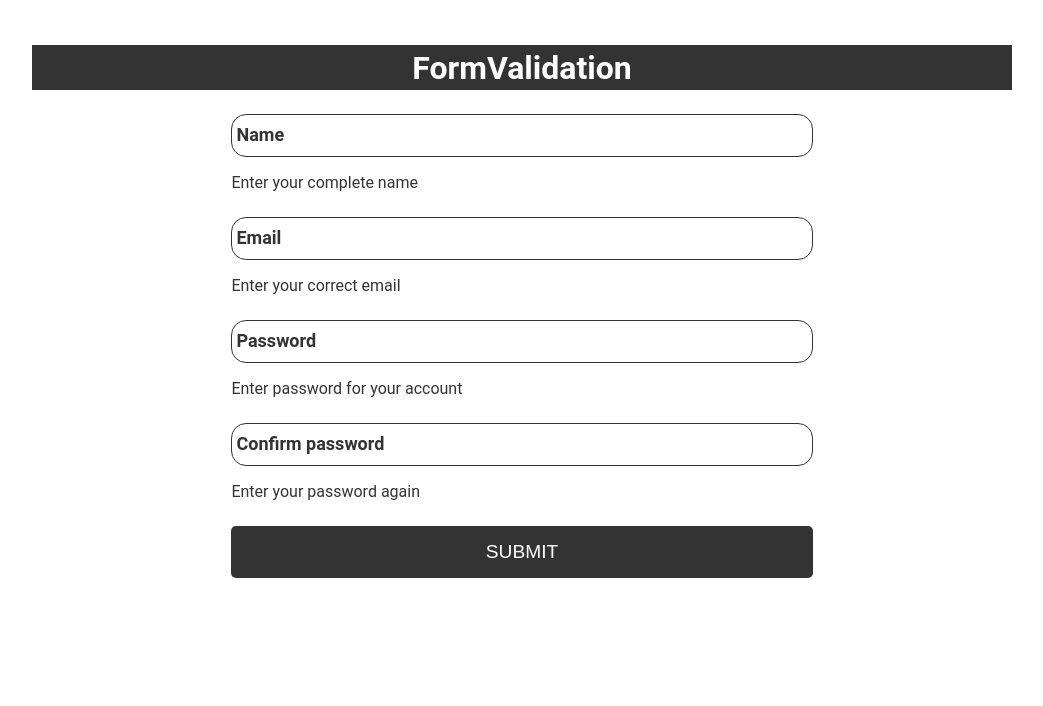
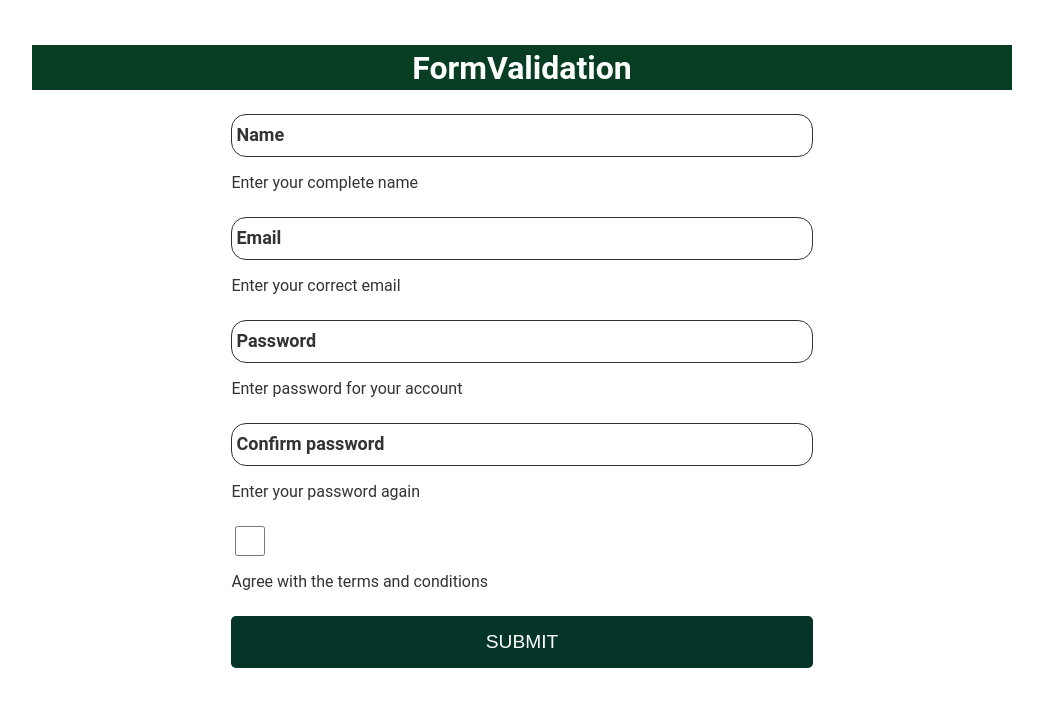
Before and after one commit to erfan-am/ChatApp, a React (Create React App) app: page / in a window 1280 px wide. Shown: the top 706 px of the page, without its empty margins (118-1161 px from the left). Built offline with nearby package versions, Linux system fonts and the light colour scheme.

Commit message:
React FormValidation

```diff
--- a/public/index.html
+++ b/public/index.html
@@ -27,7 +27,6 @@
     <title>React App</title>
   </head>
   <body>
-    <noscript>You need to enable JavaScript to run this app.</noscript>
     <div id="root"></div>
     <!--
       This HTML file is a template.
--- a/src/App.js
+++ b/src/App.js
@@ -7,6 +7,7 @@ const App =()=>{
   const [input,setInputs]=useState({
       inputs:inputsData
   })
+  const checkInput=input.inputs[4].validation.check;
 const onChangeHandler=(e,ctrlName)=>{
   const inputs=input.inputs;
   inputs[ctrlName].touched=false;
@@ -19,15 +20,21 @@ const onChangeHandler=(e,ctrlName)=>{
     )
   setInputs({inputs:inputs})
 }
+const onCheck=(ctrlName)=>{
+  const inputs=input.inputs;
+  inputs[ctrlName].validation.check=true;
+  setInputs({inputs:inputs})
 
+}
 const inputTouched=(ctrlName)=>{
   const inputs=input.inputs;
   inputs[ctrlName].touched=true;
   setInputs({inputs:inputs});
 }
-console.log(input.inputs[0]);
 
-
+const buttonHandler=()=>{
+  alert('hello this is formvalidation')
+}
 const inputsStyle=(
     input.inputs.map((input)=>(
       <Input
@@ -41,6 +48,7 @@ const inputsStyle=(
       valid={input.isValid}
       label={input.label}
       value={input.value}
+      onCheck={()=>onCheck(input.id)}
       end={input.validation.end}
       touched={input.touched}
       touchInput={()=>inputTouched(input.id)}
@@ -52,7 +60,7 @@ const inputsStyle=(
         <h1>FormValidation</h1>
           <form>
             {inputsStyle}
-            <button onClick={()=>alert('hello this is formvalidation')} type="button">SUBMIT</button>
+            <button disabled={!checkInput} onClick={buttonHandler} type="button">SUBMIT</button>
           </form>
       </div>
     )
--- a/src/App.scss
+++ b/src/App.scss
@@ -7,7 +7,7 @@
   display:block;
   background:#FFF;
   h1{
-    background-color: #333;
+    background-color: rgb(7, 61, 34);
     color: white;
     width: 100%;
     padding: 0.2rem;
@@ -22,7 +22,7 @@
      width: 100%;
      border-radius: 5px;
      outline: none;
-     background-color: #333;
+     background-color: rgb(5, 53, 41);
      color: white;
      font-size: 1.2em;
      border: none;
@@ -31,6 +31,11 @@
     position:relative;
     margin-bottom:25px;
     width: 100%;
+    .checkbox{
+      margin-right: auto;
+      width: 30px;
+      height: 30px;
+    }
     input{
       font-size:18px;
       padding:10px 10px 10px 5px;
--- a/src/Input.jsx
+++ b/src/Input.jsx
@@ -1,15 +1,17 @@
 import React from 'react'
-
 const Input = (props) => {
     return (
     <div className="input_group">
         <input
-            placeholder={props.placeholder}
-            value={props.value}
+            style={{border:props.valid && props.end ? '1px solid green' : '1px solid #333'}}
+            placeholder={props.type !=="checkbox" ? props.placeholder : undefined}
+            value={props.type !=="checkbox"  && props.value}
+            className={`${props.type === "checkbox" && 'checkbox'}`}
             name={props.name}
             type={props.type}
-            onChange={props.onChange}
-            onBlur={props.touchInput}
+            onClick={props.onCheck }
+            onChange={props.type !=="checkbox"  ? props.onChange : undefined}
+            onBlur={props.type !=="checkbox" ? props.touchInput : undefined}
             required
         />
         <label style={{
@@ -18,8 +20,10 @@ const Input = (props) => {
                 props.end && 'green'
             }}
             htmlFor={props.name}>{props.label}</label>
-        <p style={{color:!props.valid ? props.touched && 'red' :  props.end ? 'green' :'#333'   }}>
-            {!props.valid && props.touched  ?  props.error : props.end ? 'done..' : props.sub}
+        <p style={{color:!props.valid ?
+             props.touched && 'red' :  props.end ? 'green' :'#333'   }}>
+            {!props.valid && props.touched  ?  props.error :
+            props.end ? 'done..' : props.sub}
             </p>
     </div>
         )
--- a/src/state.jsx
+++ b/src/state.jsx
@@ -65,6 +65,20 @@ export const inputsData=[
      type:"password",
      name:'password',
      touched:false
-    }
+    },
+    {
+      value:'',
+      id:'4',
+      label:'',
+      sub:"Agree with the terms and conditions",
+      error:'',
+      validation:{
+          check:false
+      },
+      isValid:true,
+      type:"checkbox",
+      name:'checkbox',
+     }
+
 
    ]
--- a/src/utils.jsx
+++ b/src/utils.jsx
@@ -2,6 +2,9 @@ export const checkValidity=(value,rules,inputs)=>{
     let isValid=true;
     if(rules.required){
         isValid=value.trim() && isValid
+    }
+     if(rules.check){
+        isValid=rules.check   && isValid
     }
     if(rules.minLength){
         isValid=value.length >= rules.minLength  && isValid
```
